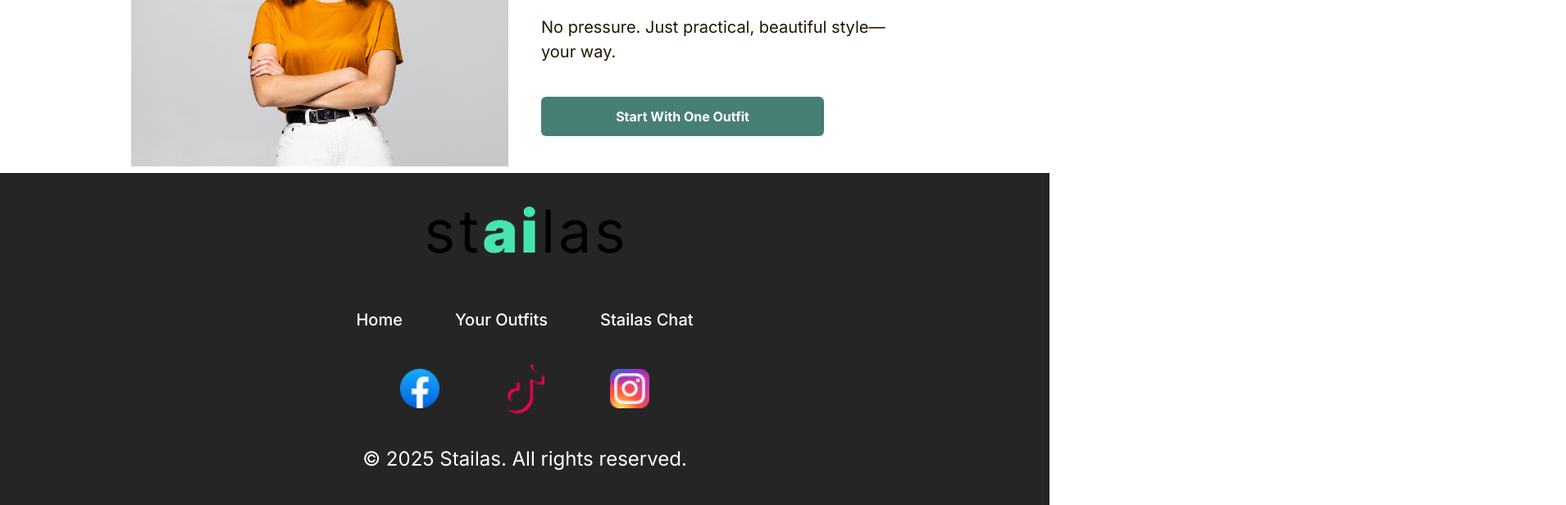
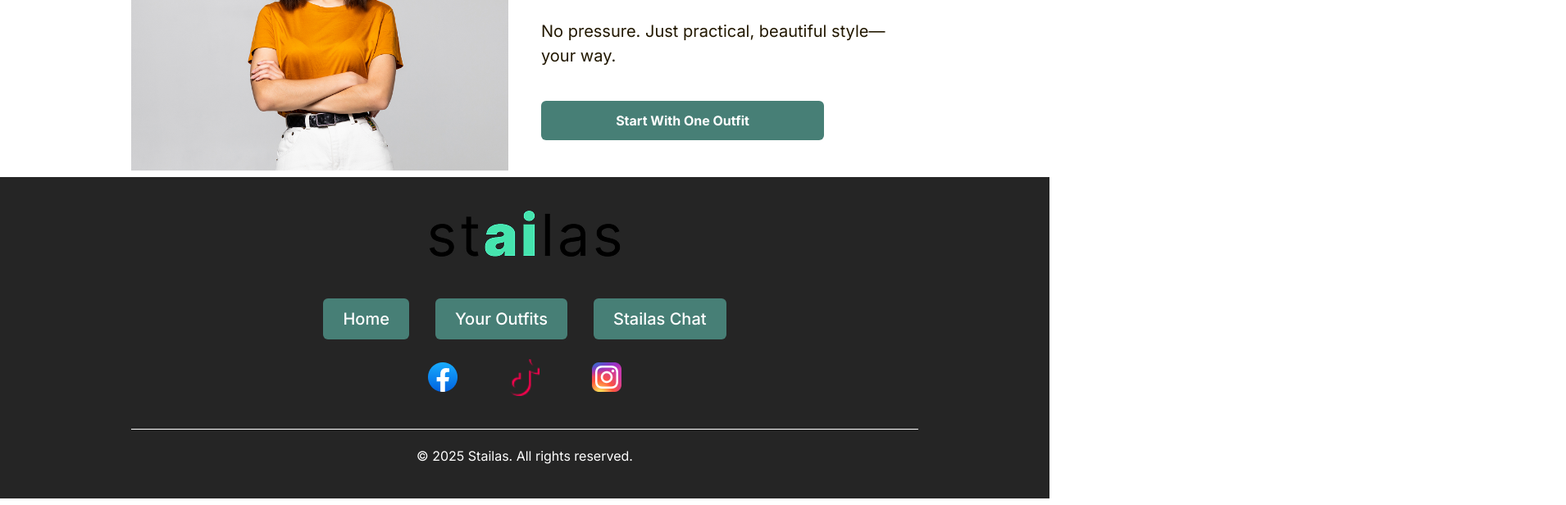
Before and after one commit to Sawjal-sikder/stailas, a React (Vite) app: page / in a window 1280 px wide. Shown: the part 4246-4862 px from the top of the page at 82% size, 1910 px wide, since content can reach past the window. Built offline with nearby package versions, Linux system fonts and the light colour scheme.

Commit message:
landing page complate

```diff
--- a/src/component/navbar/NavLinkButton.jsx
+++ b/src/component/navbar/NavLinkButton.jsx
@@ -5,7 +5,7 @@ const NavLinkButton = ({ to, label, icon: Icon, className }) => {
     <NavLink
       to={to}
       className={({ isActive }) =>
-        `flex items-center gap-2 px-4 py-2  font-inter font-medium ${isActive ? 'text-primary' : 'text-primary'} ${className}`
+        `flex items-center gap-2 px-4 py-2 lg:text-20px font-inter font-medium ${isActive ? 'bg-secondary rounded-md text-white px-6 py-2.5' : 'text-primary'} ${className}`
       }
     >
       {Icon && <Icon className="w-5 h-5" />}
--- a/src/pages/home/Navbar/Navbar.jsx
+++ b/src/pages/home/Navbar/Navbar.jsx
@@ -22,12 +22,12 @@ const Navbar = () => {
 
         {/* Logo */}
         <NavLink to="/" className="mx-auto lg:mx-0 lg:mr-auto">
-          <Image src={Logo} alt="logo" className="w-20 md:w-36" />
+          <Image src={Logo} alt="logo" className="w-20 md:w-[192px]" />
         </NavLink>
 
         {/* Nav Links - Centered on Large Screens */}
         <div className="hidden lg:flex justify-center items-center gap-6 absolute left-1/2 transform -translate-x-1/2">
-          <NavLinkButton to="/" label="Your Outfits" />
+          <NavLinkButton to="/outfit" label="Your Outfits" />
           <NavLinkButton to="/chat" label="Stailas Chat" />
         </div>
 
--- a/src/pages/home/footer/Footer.jsx
+++ b/src/pages/home/footer/Footer.jsx
@@ -10,19 +10,19 @@ const Footer = () => {
   return (
     <div className='bg-[#252525] text-white py-10 px-6 md:px-16 lg:px-40 font-inter'>
       <div>
-        <Image src={Logo} alt="Logo" className="w-60 mx-auto mb-6" />
+        <Image src={Logo} alt="Logo" className="w-[139px] lg:w-[234px] mx-auto mb-6" />
       </div>
-      <div className='flex flex-col md:flex-row justify-center items-center gap-4 md:gap-8 py-8'>
-        <NavLinkButton to={"/"} label="Home" className="text-white text-xl" />
-        <NavLinkButton to={"/"} label="Your Outfits" className="text-white text-xl" />
-        <NavLinkButton to={"/"} label="Stailas Chat" className="text-white text-xl" />
+      <div className='flex flex-row justify-center items-center gap-x-4 md:gap-8 py-6 '>
+        <NavLinkButton to={"/"} label="Home" className="text-white text-[12px] lg:text-[20px]" />
+        <NavLinkButton to={"/"} label="Your Outfits" className="text-white text-[12px] lg:text-[20px]" />
+        <NavLinkButton to={"/"} label="Stailas Chat" className="text-white text-[12px] lg:text-[20px]" />
       </div>
-      <div className='flex flex-col md:flex-row justify-center items-center gap-4 md:gap-20'>
-        <Image src={Facebook} alt="Facebook" className="w-12 " />
-        <Image src={Tiktok} alt="Tiktok" className="w-12 " />
-        <Image src={Instagram} alt="Instagram" className="w-12 " />
+      <div className='flex flex-row justify-center items-center gap-x-5 md:gap-x-16 border-b border-white pb-10'>
+        <Image src={Facebook} alt="Facebook" className="w-6 lg:w-9 " />
+        <Image src={Tiktok} alt="Tiktok" className="w-6 lg:w-9 " />
+        <Image src={Instagram} alt="Instagram" className="w-6 lg:w-9 " />
       </div>
-      <div className='text-2xl text-center pt-10'>© 2025 Stailas. All rights reserved.</div>
+      <div className='text-[8px] lg:text-[16px] text-center pt-5'>© 2025 Stailas. All rights reserved.</div>
     </div>
   )
 }
--- a/src/pages/home/herosection/Hero.jsx
+++ b/src/pages/home/herosection/Hero.jsx
@@ -39,7 +39,7 @@ const Hero = () => {
       <Image
         src={PhoneImage}
         alt="PhoneImage"
-        className="absolute left-36 top-48 lg:left-[1260px] lg:top-[310px] lg:w-[650px] w-96"
+        className="absolute left-36 top-48 lg:left-[1200px] lg:top-[310px] lg:w-[650px] w-96"
       />
     </div>
   );
```
